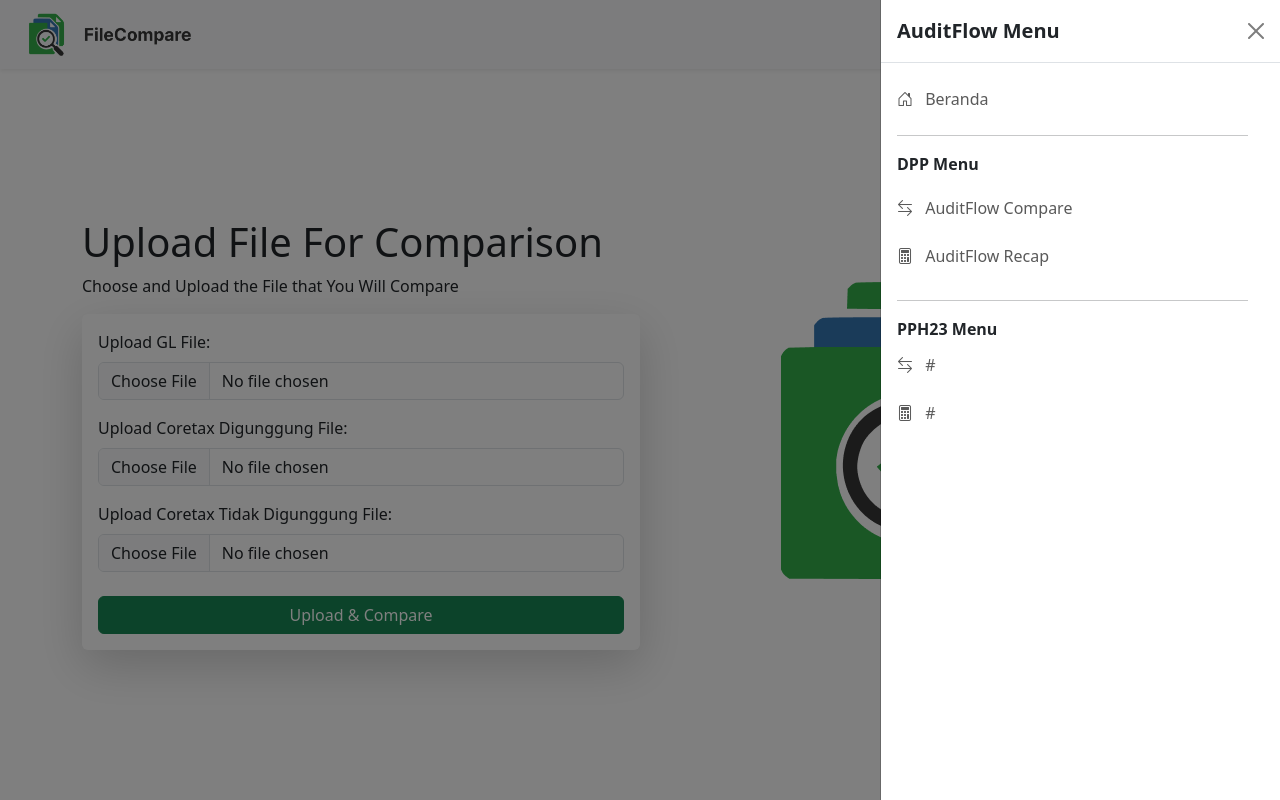
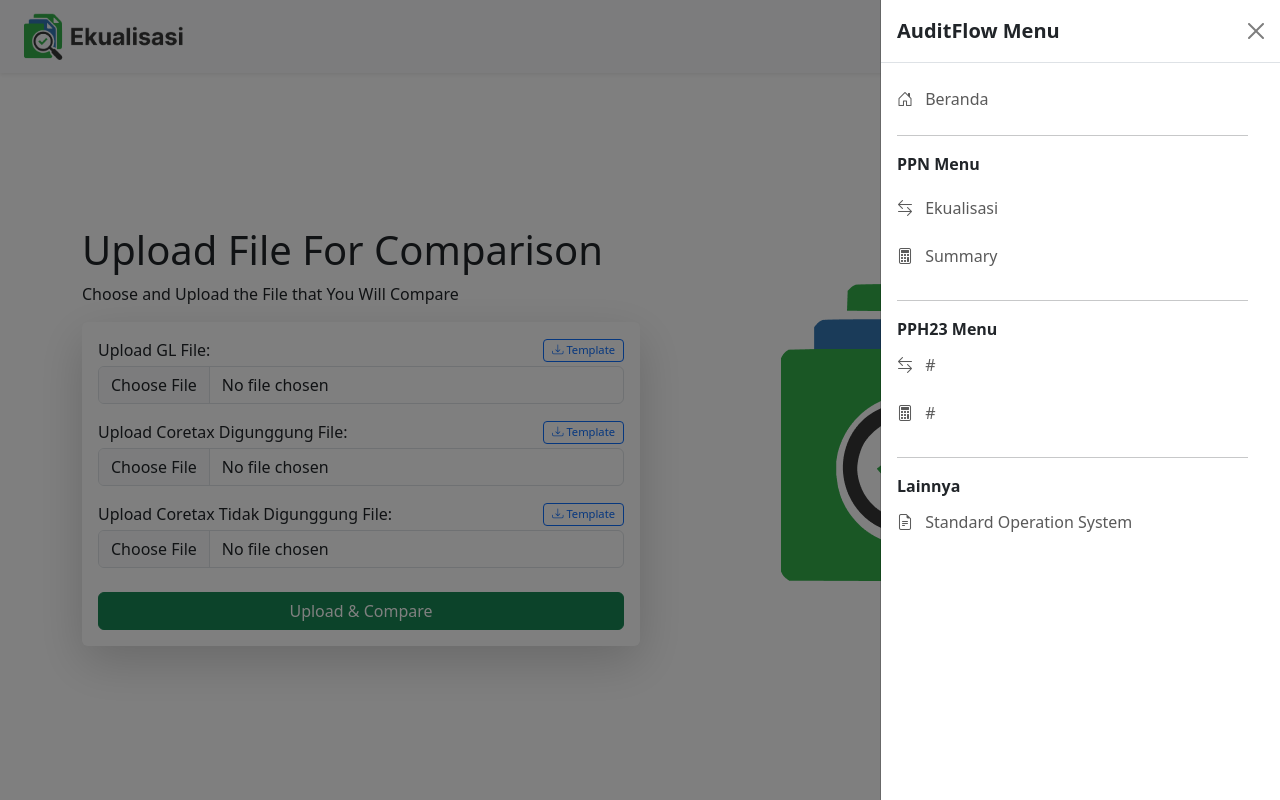
Before and after one commit to AnagaGhaisan/Excel_Compare, a Flask app: page /filecompare in a window 1280 px wide, after a click that opens the changed part. Run offline with Flask 3, Linux system fonts and the light colour scheme; some libraries are stand-ins or nearby versions.

Commit message:
edit pph and donwloadeble content

```diff
--- a/app.py
+++ b/app.py
@@ -1,4 +1,4 @@
-from flask import Flask, request, render_template, send_file, redirect, url_for
+from flask import Flask, request, render_template, send_file, redirect, url_for, send_from_directory
 from flask_cors import CORS
 from werkzeug.utils import secure_filename
 import os
@@ -49,6 +49,29 @@ def file_compare():
 @app.route("/filerecap")
 def file_recap():
     return render_template("PPN/FileRecap/index.html")
+
+@app.route('/download-template/<template_type>')
+def download_template(template_type):
+    # Mapping parameter ke nama file asli di folder static/excel_template
+    templates = {
+        "gl": "Gl Template.xlsx",
+        "digunggung": "Digungung Template.xlsx",
+        "tidak-digunggung": "Tidak Digungung Template.xlsx",
+        "ppn-recap": "Rekap_PPN.xlsx"
+    }
+
+    filename = templates.get(template_type)
+    if not filename:
+        return "Template tidak ditemukan", 404
+
+    # Pastikan folder name sesuai: static/excel_template
+    template_dir = os.path.join(app.root_path, 'static', 'excel_template')
+
+    # Memastikan file benar-benar ada sebelum dikirim
+    if not os.path.exists(os.path.join(template_dir, filename)):
+        return f"File {filename} tidak ditemukan di folder static/excel_template", 404
+
+    return send_from_directory(template_dir, filename, as_attachment=True)
 
 
 @app.route("/upload", methods=["POST"])
@@ -282,57 +305,66 @@ def download_file(filename):
         return f"File tidak ditemukan di database {mode}: {file_path}", 404
 
 
-# --- ROUTE FLASK ---
+# --- ROUTE FLASK PPH 23 ---
 @app.route('/ekualisasi-pph23', methods=['GET', 'POST'])
 def ekualisasi_pph23_route():
     if request.method == 'POST':
-        # 1. Validasi keberadaan file di request
+        # 1. Cek ketersediaan file
         if 'file_bupot' not in request.files or 'file_voucher' not in request.files:
-            return "File tidak lengkap!", 400
+            return "No file part", 400
 
         file_bupot = request.files['file_bupot']
         file_voucher = request.files['file_voucher']
 
-        # 2. Validasi apakah file benar-benar diunggah
+        # 2. Cek apakah file kosong
         if file_bupot.filename == '' or file_voucher.filename == '':
-            return "Harap unggah kedua file tersebut!", 400
+            return "No selected file", 400
 
-        if file_bupot and file_voucher:
-            # 3. Amankan nama file dan tentukan lokasi simpan sementara
-            bupot_filename = secure_filename(file_bupot.filename)
-            voucher_filename = secure_filename(file_voucher.filename)
+        # 3. Validasi ekstensi dengan fungsi allowed_file dari helpers.py
+        if (
+            file_bupot and allowed_file(file_bupot.filename, app.config["ALLOWED_EXTENSIONS"]) and
+            file_voucher and allowed_file(file_voucher.filename, app.config["ALLOWED_EXTENSIONS"])
+        ):
+            # 4. Buat Unique ID seperti PPN
+            unique_id = str(uuid.uuid4())[:8]
 
-            bupot_path = os.path.join(UPLOAD_FOLDER, bupot_filename)
-            voucher_path = os.path.join(UPLOAD_FOLDER, voucher_filename)
-            output_path = os.path.join(UPLOAD_FOLDER, 'Hasil_Ekualisasi_PPH23.xlsx')
+            bupot_filename = f"{unique_id}_{secure_filename(file_bupot.filename)}"
+            voucher_filename = f"{unique_id}_{secure_filename(file_voucher.filename)}"
 
-            # 4. Simpan file yang diunggah
+            bupot_path = os.path.join(app.config["UPLOAD_FOLDER"], bupot_filename)
+            voucher_path = os.path.join(app.config["UPLOAD_FOLDER"], voucher_filename)
+
+            # 5. Path output & template
+            output_filename = f"Hasil_Ekualisasi_PPH23_{unique_id}.xlsx"
+            output_path = os.path.join(app.config["OUTPUT_COMPARE_FOLDER"], output_filename)
+            template_path = os.path.join(BASE_DIR, "static", "template", "Format Output.xlsx")
+
+            # 6. Simpan file fisik ke server
             file_bupot.save(bupot_path)
             file_voucher.save(voucher_path)
 
             try:
-                # 5. EKSEKUSI LOGIC DARI FILE ekualisasi_handler.py
-                proses_ekualisasi(bupot_path, voucher_path, output_path)
+                # 7. Jalankan pemrosesan
+                proses_ekualisasi(bupot_path, voucher_path, template_path, output_path)
 
-                # 6. Kirim file hasil ke user
+                # 8. Hapus file sementara di folder uploads (seperti PPN)
+                delete_all_uploaded_files(app)
+
+                # 9. Kembalikan file hasil
                 return send_file(output_path, as_attachment=True, download_name='Hasil_Ekualisasi_PPH23.xlsx')
 
             except Exception as e:
+                print(f"Error Ekualisasi PPH23: {e}")
                 return f"Terjadi kesalahan saat memproses data: {str(e)}", 500
-            finally:
-                # 7. Bersihkan file sementara agar server tidak penuh
-                if os.path.exists(bupot_path): os.remove(bupot_path)
-                if os.path.exists(voucher_path): os.remove(voucher_path)
-                # Catatan: output_path tidak langsung dihapus di sini agar send_file berhasil,
-                # Flask akan menanganinya atau Anda bisa menggunakan background task.
+
+        return "Invalid file type", 400
 
     # Tampilkan antarmuka jika method GET
-    return render_template('ekualisasi_pph23.html')
-
+    return render_template('PPH/index.html')
 
 if __name__ == "__main__":
     # Ubah 'True' menjadi 'False' jika ingin pindah ke mode production
-    DEBUG_MODE = True
+    DEBUG_MODE = False
 
     if DEBUG_MODE:
         print("Running in DEBUG mode...")
--- a/templates/PPN/FileCompare/index.html
+++ b/templates/PPN/FileCompare/index.html
@@ -41,18 +41,17 @@
                 </a>
                 <hr />
                 <h6 class="offcanvas-title fw-bold mb-1" id="offcanvasNavbarLabel">
-                  DPP Menu
+                  PPN Menu
                 </h6>
               </li>
               <li class="nav-item mb-2">
                 <a class="nav-link" href="{{ url_for('file_compare') }}">
-                  <i class="bi bi-arrow-left-right me-2"></i> AuditFlow
-                  Compare
+                  <i class="bi bi-arrow-left-right me-2"></i> Ekualisasi
                 </a>
               </li>
               <li class="nav-item mb-2">
                 <a class="nav-link" href="{{ url_for('file_recap') }}">
-                  <i class="bi bi-calculator me-2"></i> AuditFlow Recap
+                  <i class="bi bi-calculator me-2"></i> Summary
                 </a>
               </li>
               <hr />
@@ -69,6 +68,15 @@
                   <i class="bi bi-calculator me-2"></i> #
                 </a>
               </li>
+              <hr />
+              <h6 class="offcanvas-title fw-bold mb-1" id="offcanvasNavbarLabel">
+                Lainnya
+              </h6>
+              <li class="nav-item mb-2">
+                <a class="nav-link" href="#">
+                  <i class="bi bi-file-earmark-text me-2"></i> Standard Operation System
+                </a>
+              </li>
             </ul>
           </div>
         </div>
@@ -81,21 +89,44 @@
         <div class="col-md-6 ">
           <h1 class="heading text-start w-100">Upload File For Comparison</h1>
           <p class="text-start mb-3 w-100">Choose and Upload the File that You Will Compare</p>
-          <!-- Form to upload K3 file and Coretax files -->
+
           <form id="uploadForm" action="/upload" method="POST" enctype="multipart/form-data"
             class="shadow-lg p-3 rounded form-container">
+
             <div class="mb-3">
-              <label for="k3_file" class="form-label file-label">Upload GL File:</label>
+              <div class="d-flex justify-content-between align-items-center mb-1">
+                <label for="k3_file" class="form-label file-label mb-0">Upload GL File:</label>
+                <a href="/download-template/gl" class="btn btn-sm btn-outline-primary"
+                  style="font-size: 0.7rem; padding: 2px 8px;">
+                  <i class="bi bi-download"></i> Template
+                </a>
+              </div>
               <input type="file" class="form-control" name="k3_file" id="k3_file" required>
             </div>
+
             <div class="mb-3">
-              <label for="coretax_file_1" class="form-label file-label">Upload Coretax Digunggung File:</label>
+              <div class="d-flex justify-content-between align-items-center mb-1">
+                <label for="coretax_file_1" class="form-label file-label mb-0">Upload Coretax Digunggung File:</label>
+                <a href="/download-template/digunggung" class="btn btn-sm btn-outline-primary"
+                  style="font-size: 0.7rem; padding: 2px 8px;">
+                  <i class="bi bi-download"></i> Template
+                </a>
+              </div>
               <input type="file" class="form-control" name="coretax_file_1" id="coretax_file_1" required>
             </div>
+
             <div class="mb-4">
-              <label for="coretax_file_2" class="form-label file-label">Upload Coretax Tidak Digunggung File:</label>
+              <div class="d-flex justify-content-between align-items-center mb-1">
+                <label for="coretax_file_2" class="form-label file-label mb-0">Upload Coretax Tidak Digunggung
+                  File:</label>
+                <a href="/download-template/tidak-digunggung" class="btn btn-sm btn-outline-primary"
+                  style="font-size: 0.7rem; padding: 2px 8px;">
+                  <i class="bi bi-download"></i> Template
+                </a>
+              </div>
               <input type="file" class="form-control" name="coretax_file_2" id="coretax_file_2" required>
             </div>
+
             <button type="submit" class="btn btn-success w-100 upload-btn">Upload & Compare</button>
           </form>
         </div>
```
Also changed, not shown: ekualisasi_handler.py (+106 -36 lines), templates/PPN/FileRecap/index.html (+22 -6 lines), templates/index.html (+19 -11 lines), static/images/Logo_1.png, static/images/Logo_3.png, static/images/Logo_P.png (added), 6 other files.
